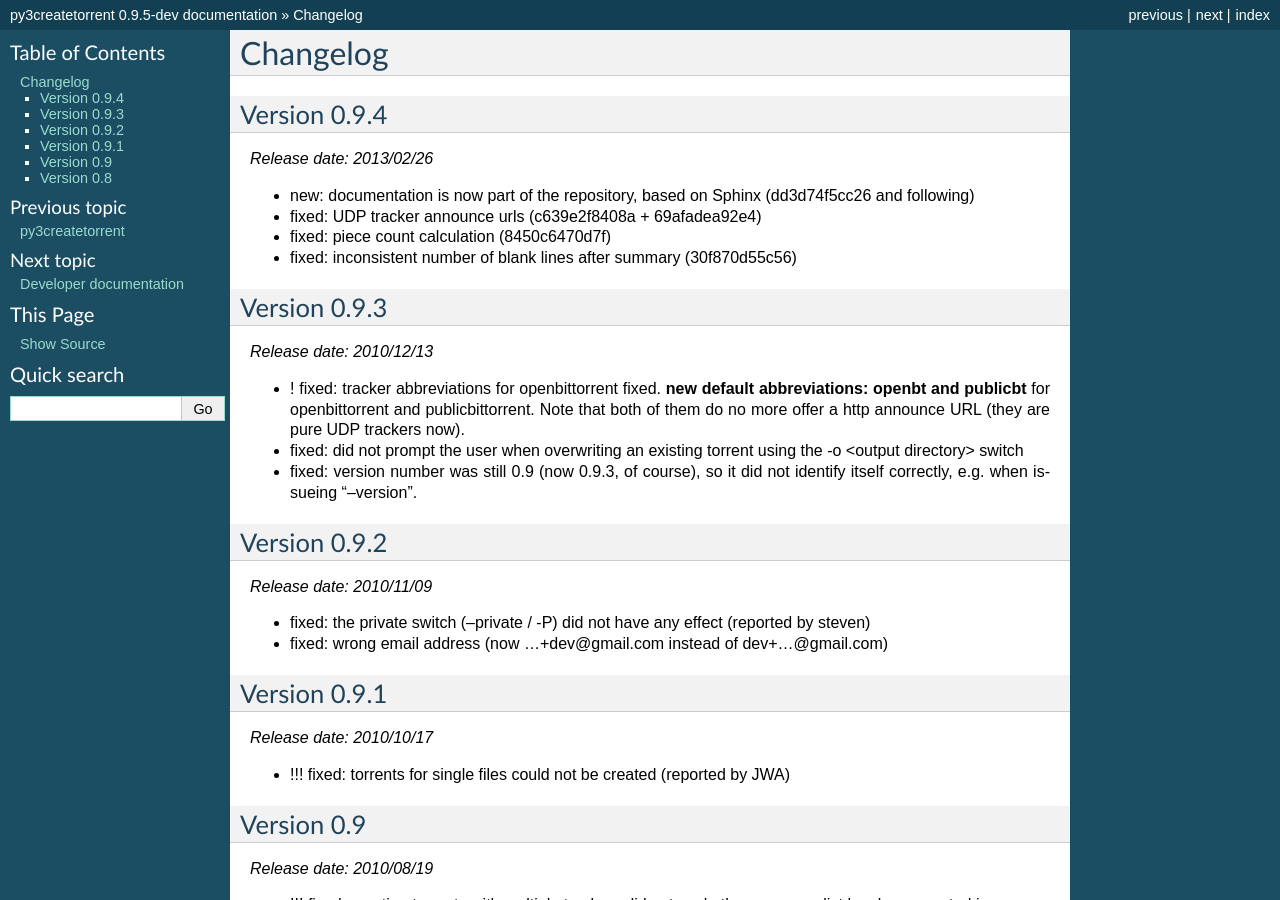
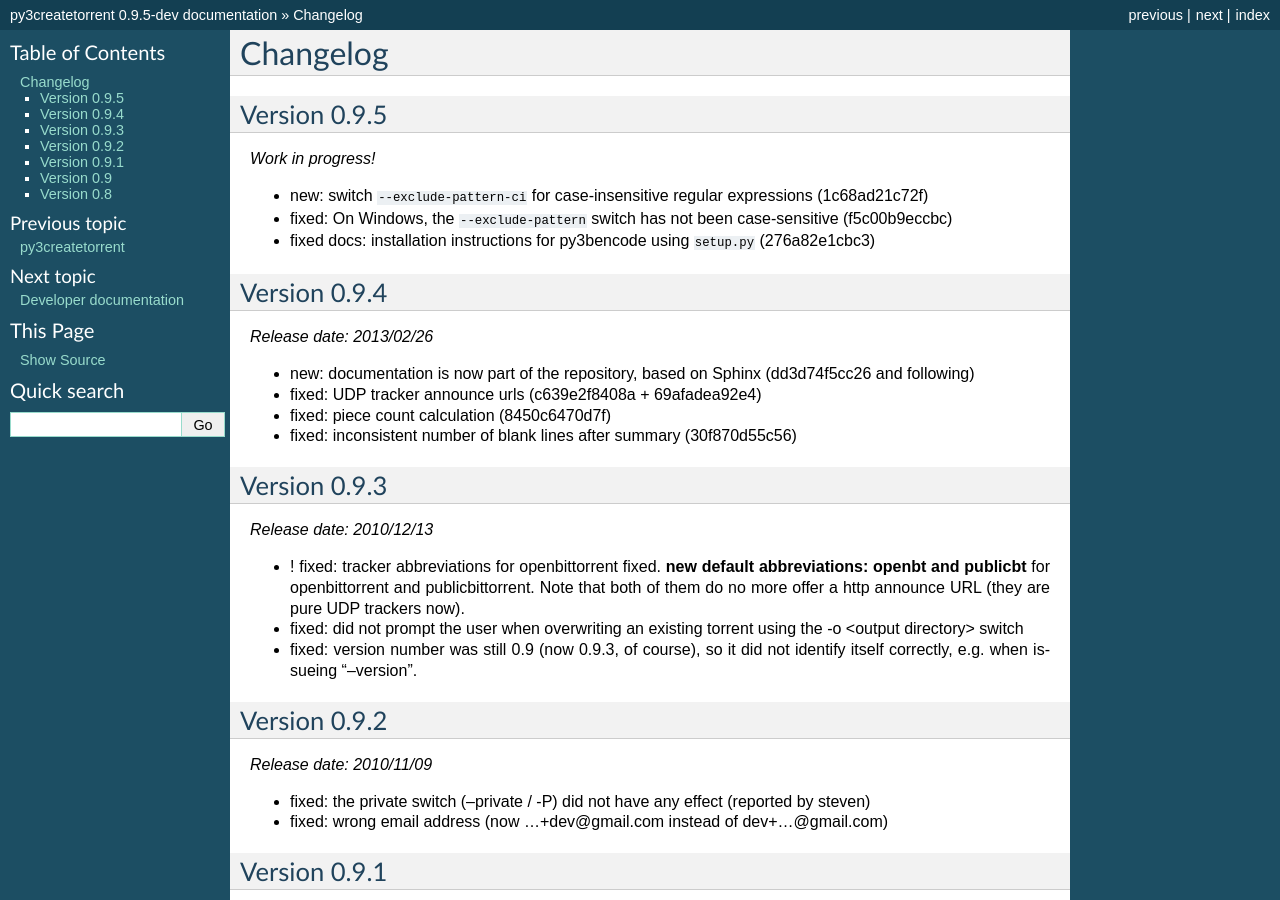
Before and after one commit to Ineluctable/py3createtorrent, a Sphinx documentation site: the page built from docs/source/changelog.rst, in a window 1280 px wide and 900 px high. Built offline with Sphinx 7.4.7, drawn with Linux system fonts in a browser that asks for light colours.

Commit message:
Update changelog

```diff
--- a/docs/source/changelog.rst
+++ b/docs/source/changelog.rst
@@ -1,5 +1,16 @@
 Changelog
 =========
+
+Version 0.9.5
+-------------
+
+*Work in progress!*
+
+* new: switch ``--exclude-pattern-ci`` for case-insensitive regular expressions
+  (1c68ad21c72f)
+* fixed: On Windows, the ``--exclude-pattern`` switch has not been case-sensitive
+  (f5c00b9eccbc)
+* fixed docs: installation instructions for py3bencode using ``setup.py`` (276a82e1cbc3)
 
 Version 0.9.4
 -------------
```
